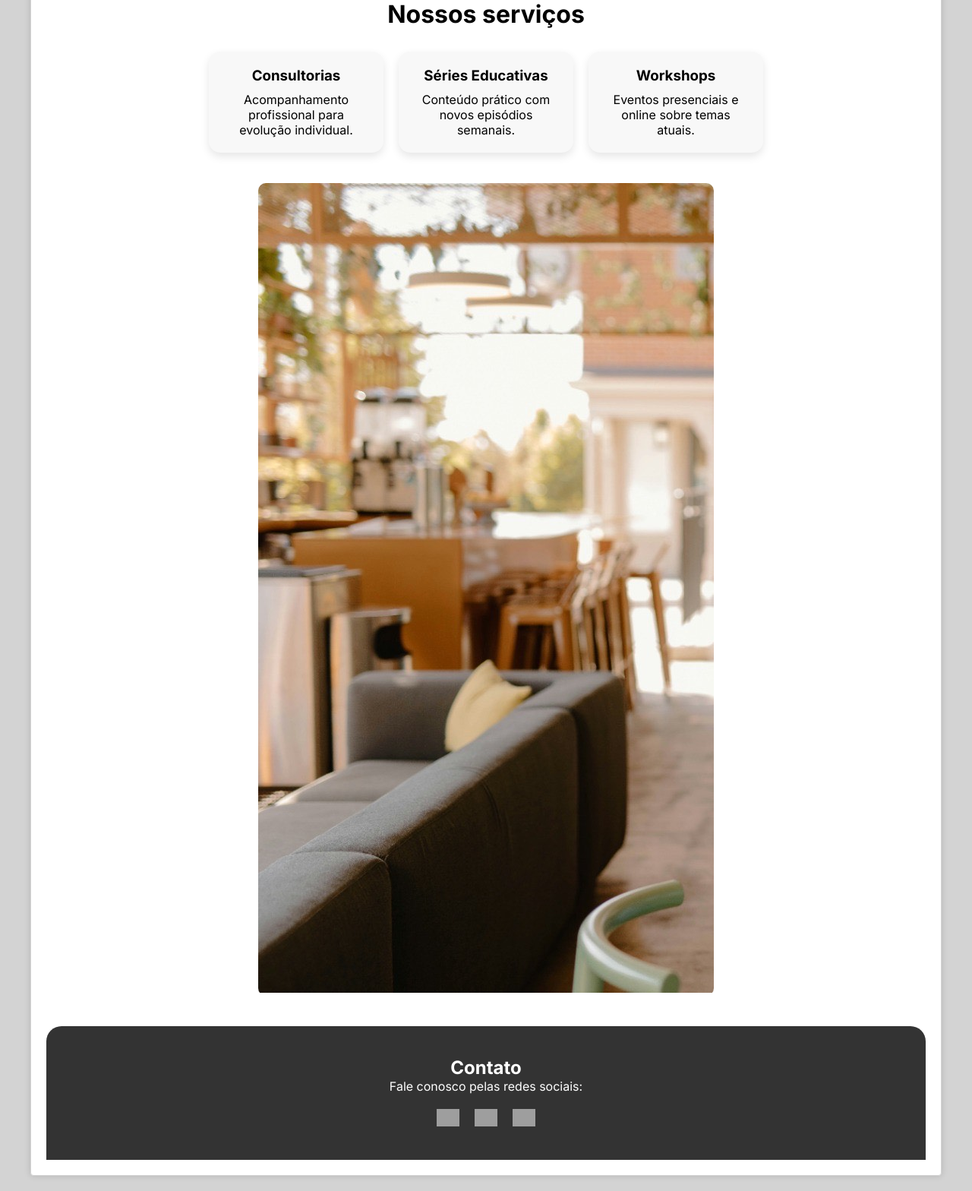
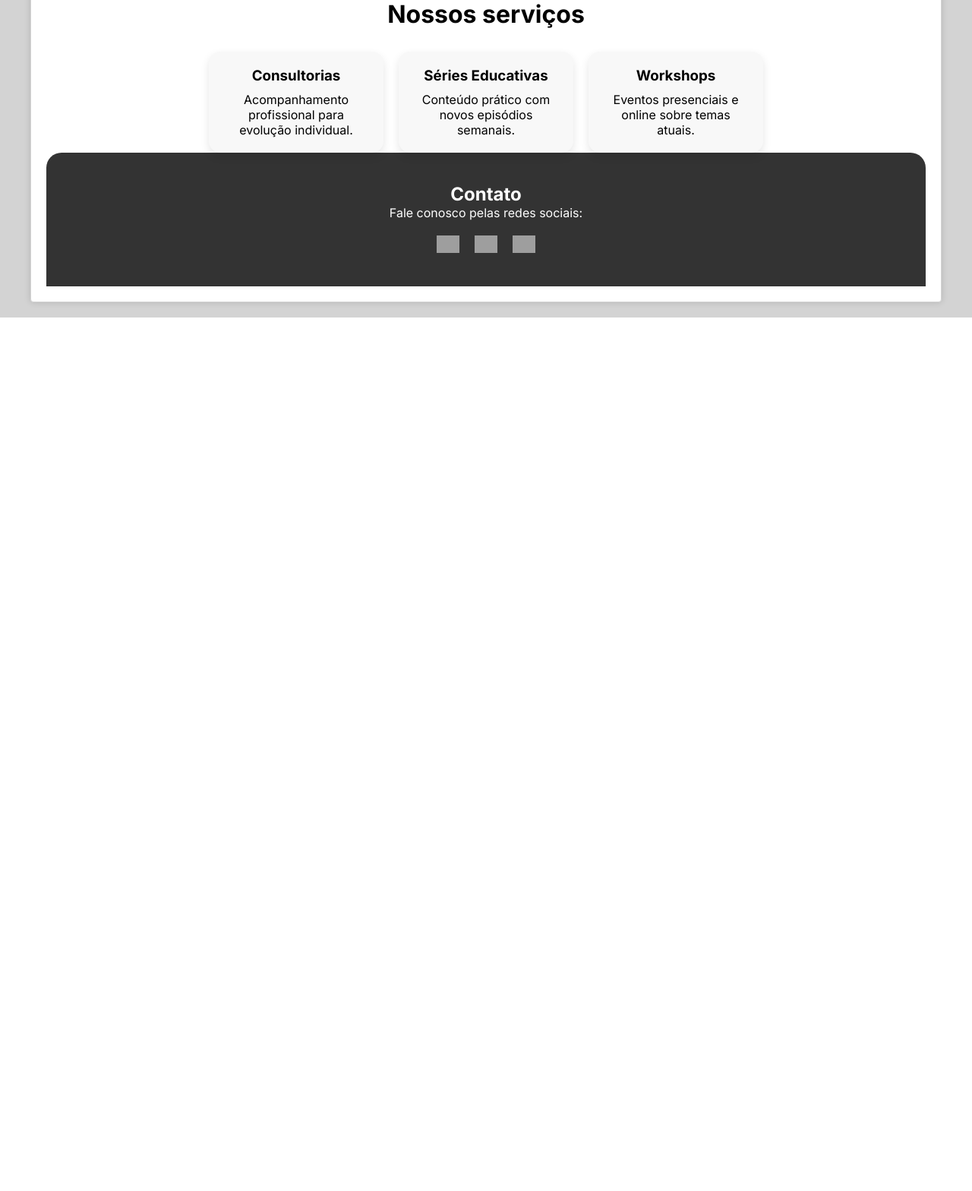
Before and after one commit to SantosBia0/SkillUp, a Flask app: page /inicio in a window 1280 px wide. Shown: the part 1614-3182 px from the top of the page at 76% size. After the commit the page ends 2032 px from the top, so only its background shows below. Run offline with Flask 3, Linux system fonts and the light colour scheme; grey boxes are pictures that could not be loaded.

Commit message:
Update inicio.html

```diff
--- a/templates/inicio.html
+++ b/templates/inicio.html
@@ -116,11 +116,6 @@
             </div>
         </section>
 
-        <!-- CARROSSEL -->
-        <div class="carrossel">
-            <img src="{{ url_for('static', filename='imagens/carrossel1.jpeg') }}" alt="Imagem 1">
-        </div>
-
         <!-- CONTATO -->
         <footer class="contato" id="contato">
             <h2>Contato</h2>
```
